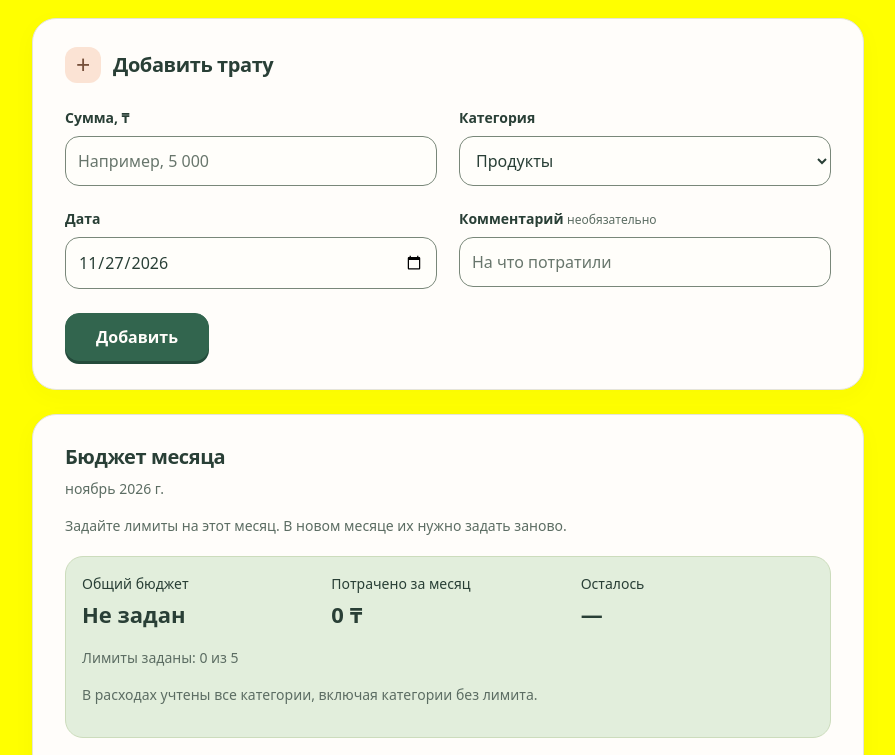
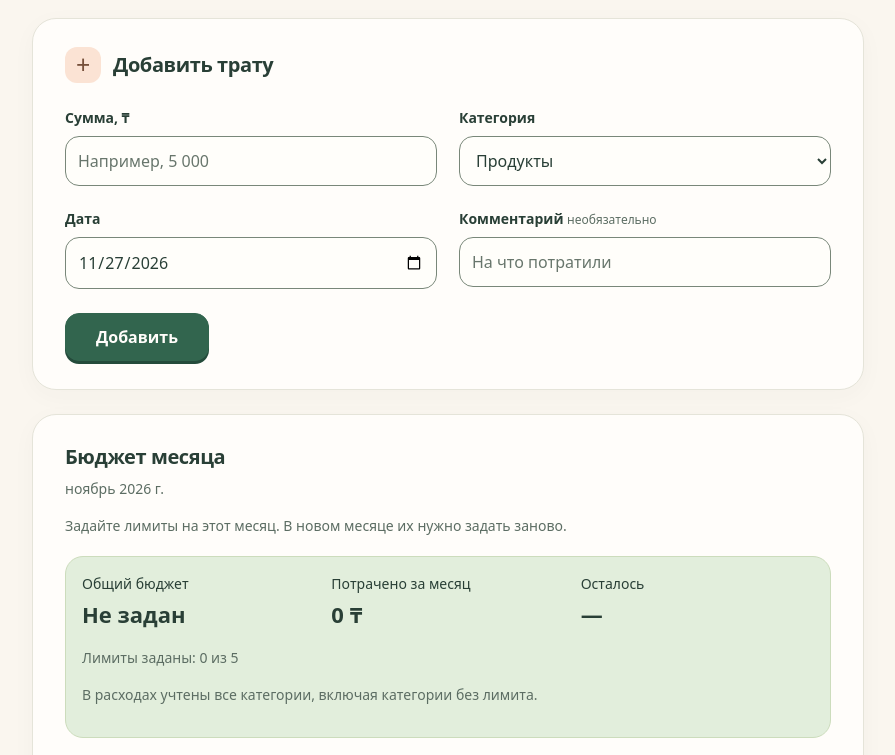
Before and after one commit to sovetbek-ops/rashody-semyy, a plain HTML site: page index.html in a window 1280 px wide. Shown: the part 303-1058 px from the top of the page, without its empty margins (192-1087 px from the left). Drawn offline with Linux system fonts and the light colour scheme.

Commit message:
Revert "Сделан ярко-жёлтый фон страницы"
This reverts commit 67c8502bb0844708bb5eca4eaf2f265f99cef374.

```diff
--- a/styles.css
+++ b/styles.css
@@ -2,7 +2,7 @@
   color-scheme: light;
   font-family: system-ui, -apple-system, "Segoe UI", sans-serif;
   color: #293f36;
-  background: #ffff00;
+  background: #faf6ef;
   font-size: 16px;
   line-height: 1.5;
   --paper: #fffdfa;
```
